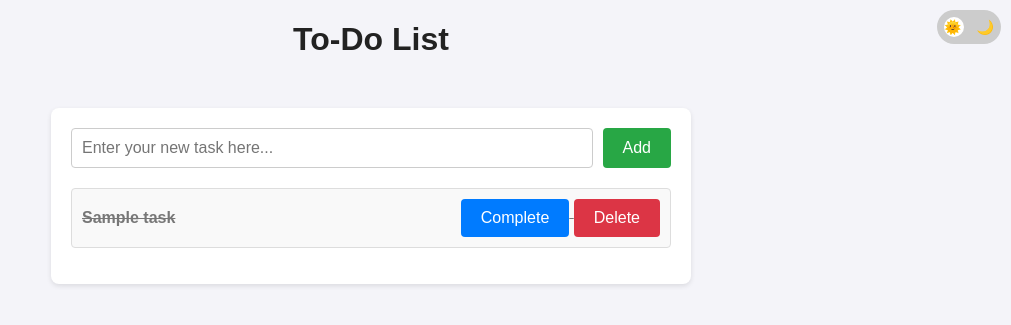
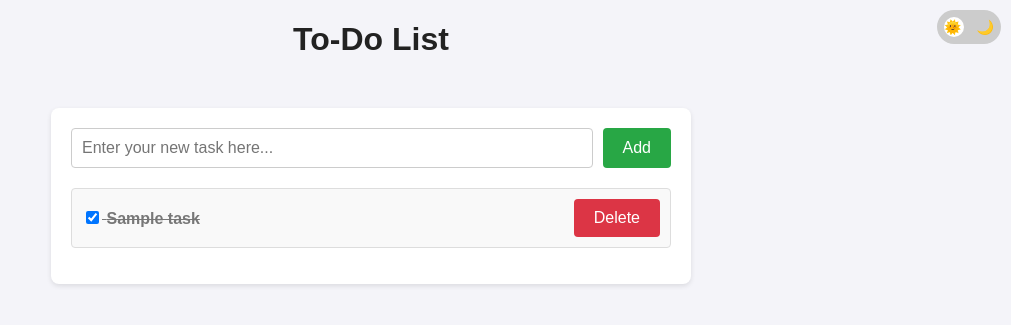
Before and after one commit to arnaveenkumar/flask_fast, a Flask app: template templates/index.html in a window 1280 px wide. Shown: the top 325 px of the page, without its empty margins (269-1280 px from the left). Run offline with Flask 3, Linux system fonts and the light colour scheme; the template is opened without the code that fills it: most values are stand-ins (such as "Sample title", 1, 10 or a date in 2020).

Commit message:
Update index.html

```diff
--- a/templates/index.html
+++ b/templates/index.html
@@ -137,11 +137,11 @@
         <ul>
             {% for task in tasks %}
             <li class="{{ 'completed' if task.completed }}">
-                <b>{{ task.name }}</b>
-                <div>
-                    <a href="/complete/{{ loop.index0 }}"><button class="complete">Complete</button></a>
-                    <a href="/delete/{{ loop.index0 }}"><button class="delete">Delete</button></a>
-                </div>
+                <label>
+                    <input type="checkbox" onchange="window.location.href='/complete/{{ loop.index0 }}'" {{ 'checked' if task.completed }}>
+                    <b>{{ task.name }}</b>
+                </label>
+                <a href="/delete/{{ loop.index0 }}"><button class="delete">Delete</button></a>
             </li>
             {% endfor %}
         </ul>
```
